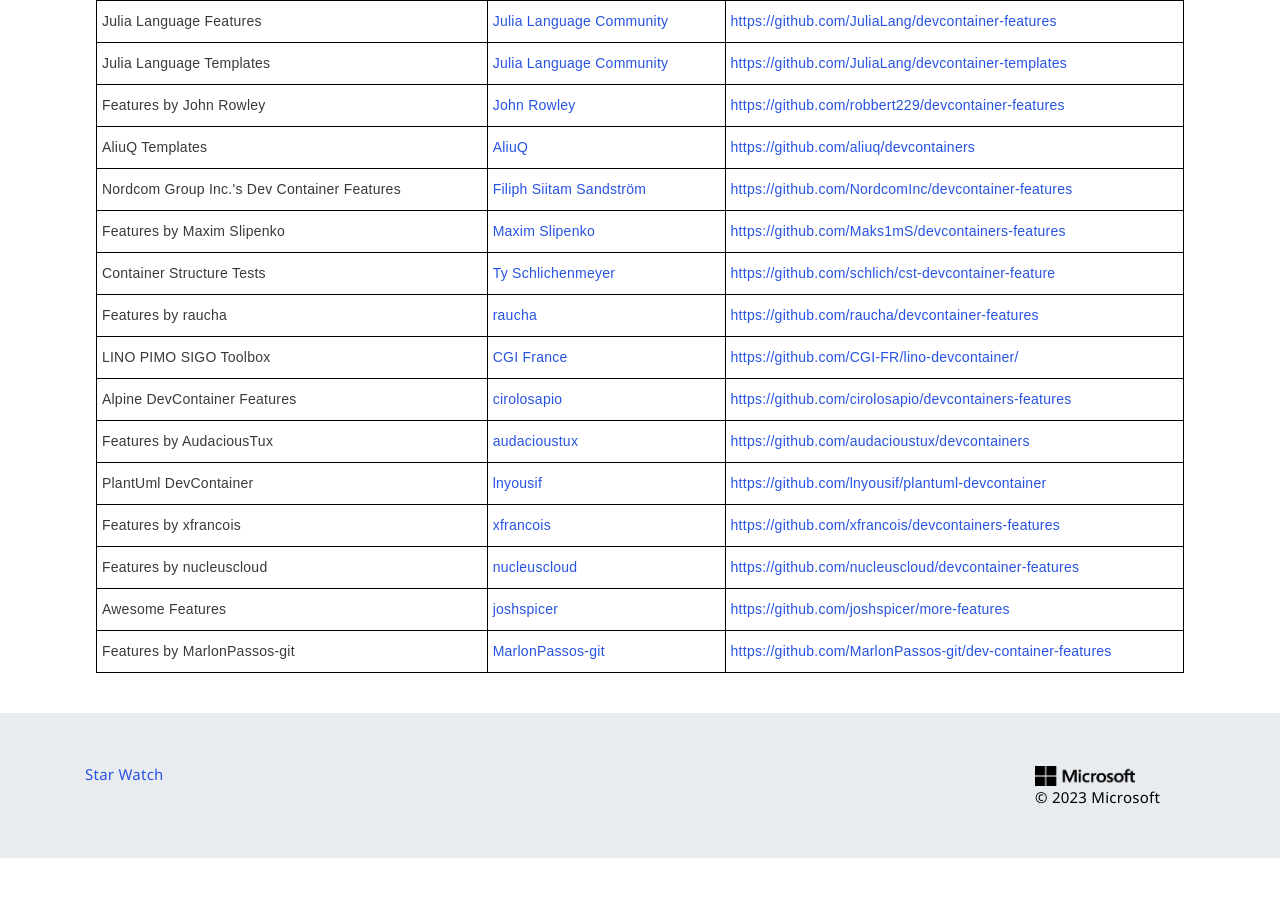
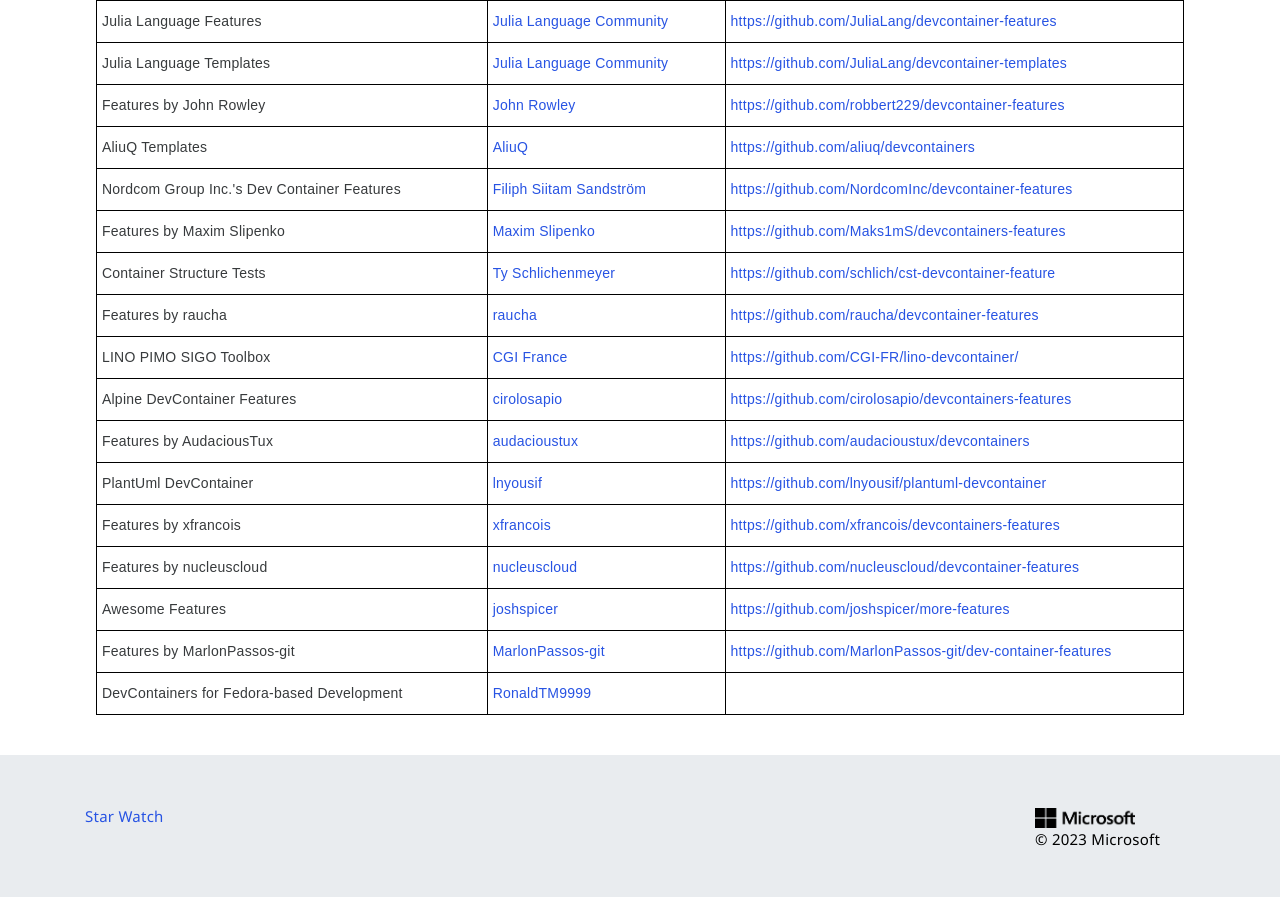
Before and after one commit to devcontainers/devcontainers.github.io, a Jekyll site: the page built from collections.html, in a window 1280 px wide and 900 px high, scrolled down 4828 px. Shown: the top 897 px of the window. Built offline with Jekyll 4.4.1, drawn with Linux system fonts in a browser that asks for light colours; nearby versions of some CDN libraries; comment, search, counter and statistics services are not loaded; before the commit the page ends 5686 px from its top, so only the background shows below that.

Commit message:
Add Fedora-based dev-containers
For use within a Fedora-based environment, starting with F#.

```diff
--- a/_data/collection-index.yml
+++ b/_data/collection-index.yml
@@ -613,3 +613,7 @@
   contact: https://github.com/MarlonPassos-git/dev-container-features/issues
   repository: https://github.com/MarlonPassos-git/dev-container-features
   ociReference: ghcr.io/marlonpassos-git/dev-container-features
+- name: DevContainers for Fedora-based Development
+  maintainer: RonaldTM9999
+  contact: https://github.com/RonaldTM9999/devcontainers/issues
+  ociReference: https://ghcr.io/RonaldTM9999/devcontainers
```
